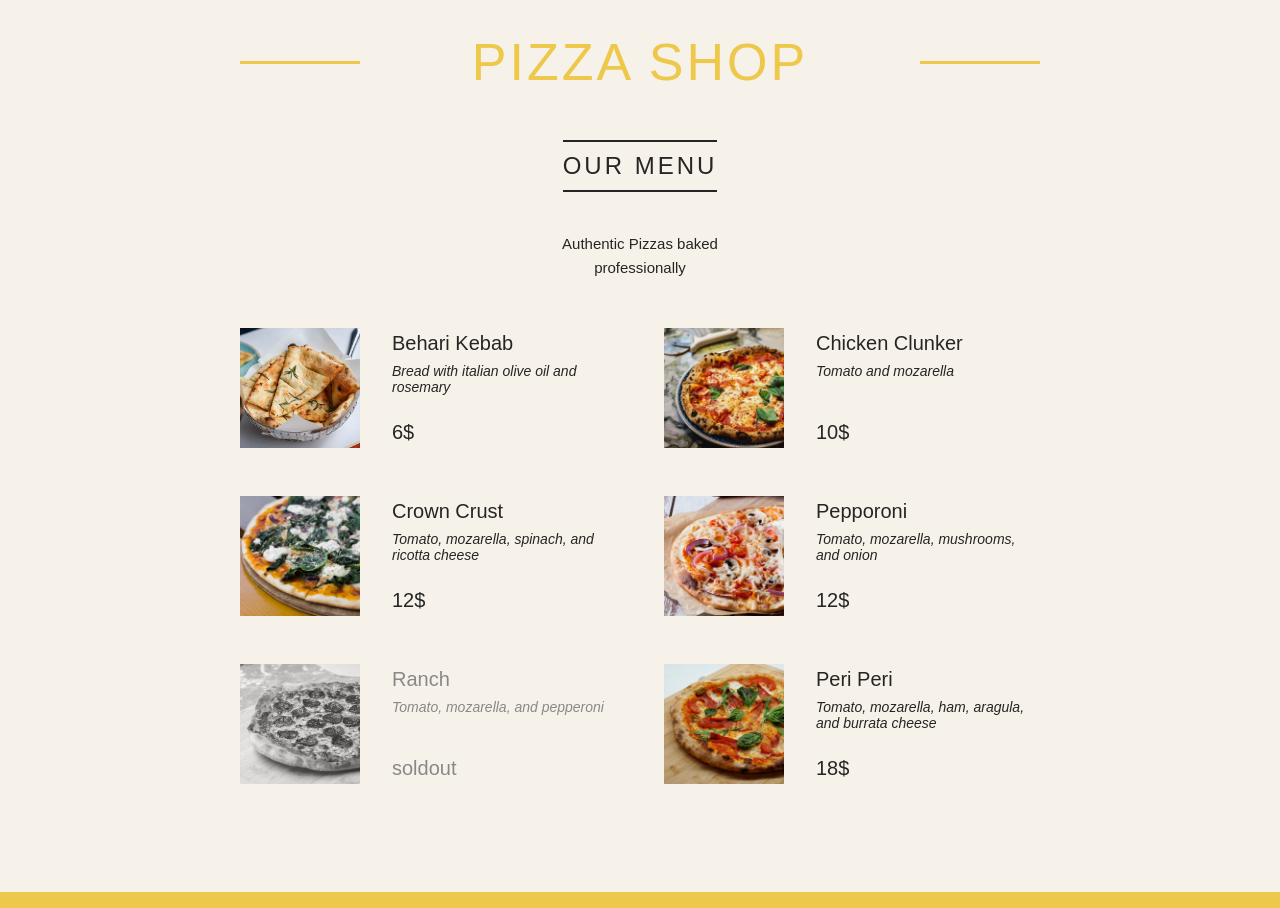
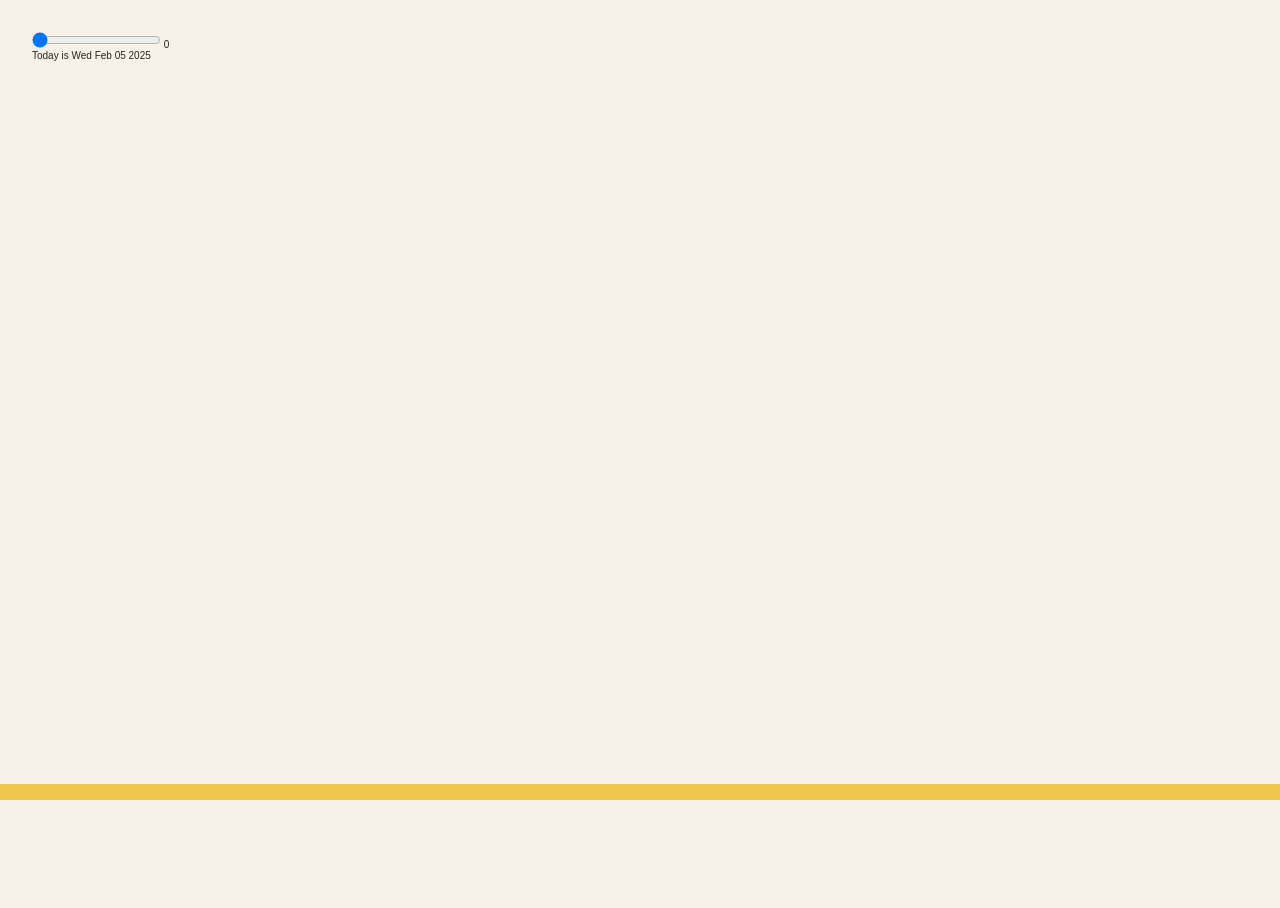
Before and after one commit to muhammaddahmadd/react-foodsite, a React (Create React App) app: page / in a window 1280 px wide. After the commit the page ends 800 px from the top, so only its background shows below. Built offline with nearby package versions, Linux system fonts and the light colour scheme.

Commit message:
Working on slider

```diff
--- a/src/App-date-counter.js
+++ b/src/App-date-counter.js
@@ -3,7 +3,7 @@ import React, { useState } from "react";
 function App(){
     const [step, setStep] = useState(1)
     const [count, setCount] = useState(0)
-
+    const [slider, setSlider] = useState(0)
     const date = new Date();
     date.setDate(date.getDate() + count);
 
@@ -21,27 +21,33 @@ function App(){
     function handleDec() {
         setCount(count => count - step)
     }
+    function handleSlider(e) {
+        setSlider(e.target.value)
+    }
 
     return <div>
-        <Steps step={step} onStepInc={handleStepInc} onStepDec={handleStepDec} />
+        <Steps step={step} slider={slider} handleSlider={handleSlider} setSlider={setSlider} onStepInc={handleStepInc} onStepDec={handleStepDec} />
+
         <Counts count={count} onDec={handleDec} onInc={handleInc}/>
         <Display count={count} date={date}/>
     </div>
 }
 
-function Steps({ step, onStepInc, onStepDec }){
+function Steps({ slider,step, onStepInc, onStepDec, handleSlider }){
     return <div>
-        <button onClick={onStepDec}>-</button>
+        <input type="range" value={slider} onChange={(e) => handleSlider(e)}/>
+        <span> {slider}</span>
+        {/* <button onClick={onStepDec}>-</button>
         <span>Step: {step}</span>
-        <button onClick={onStepInc}>+</button>
+        <button onClick={onStepInc}>+</button> */}
     </div>
 }
 
 function Counts({ count, onInc, onDec }) {
     return <div>
-        <button onClick={onDec}>-</button>
+        {/* <button onClick={onDec}>-</button>
         <span>Count: {count}</span>
-        <button onClick={onInc}>+</button>
+        <button onClick={onInc}>+</button> */}
     </div>
 }
 
--- a/src/index.js
+++ b/src/index.js
@@ -1,8 +1,8 @@
 import React from 'react';
 import ReactDOM from 'react-dom/client';
 import './index.css';
-import App from './App';
-// import App from './App-date-counter';
+// import App from './App';
+import App from './App-date-counter';
 // import reportWebVitals from './reportWebVitals';
 
 const root = ReactDOM.createRoot(document.getElementById('root'));
```
